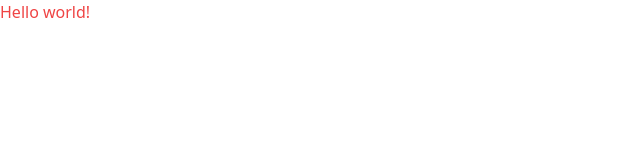
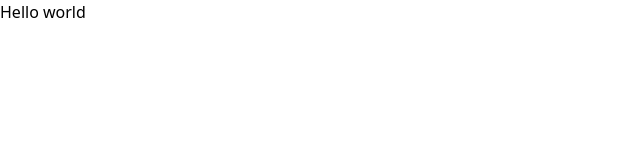
Before and after one commit to crazyysasha/special-chainsaw, a Vue app: page / in a window 1280 px wide. Shown: the top 160 px of the page, without its empty margins (0-640 px from the left). Built offline with nearby package versions, Linux system fonts and the light colour scheme.

Commit message:
Ozodbek/11--17

```diff
--- a/src/App.vue
+++ b/src/App.vue
@@ -1,7 +1,7 @@
 <script setup>
 </script>
 <template>
-  <div class="text-red-500">
-    Hello world!
+  <div class="tetx-red-500">
+    Hello world
   </div>
 </template>
```
